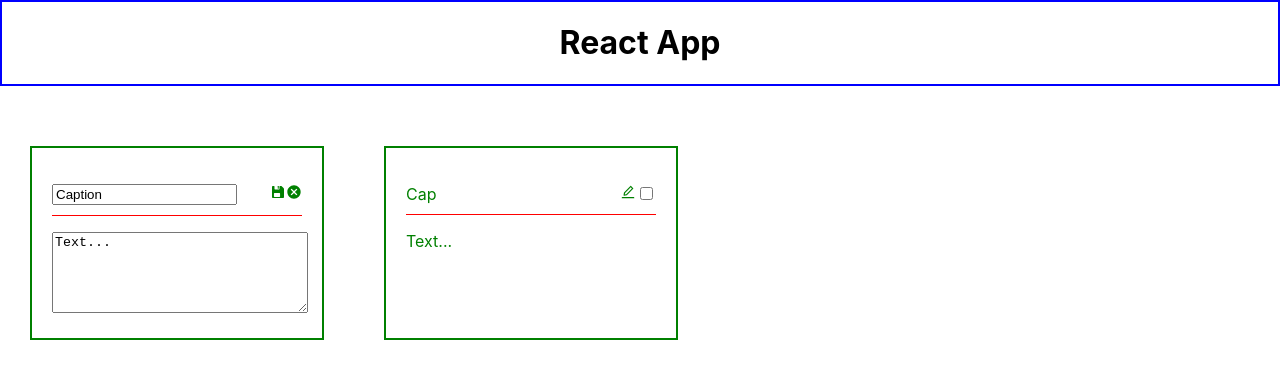
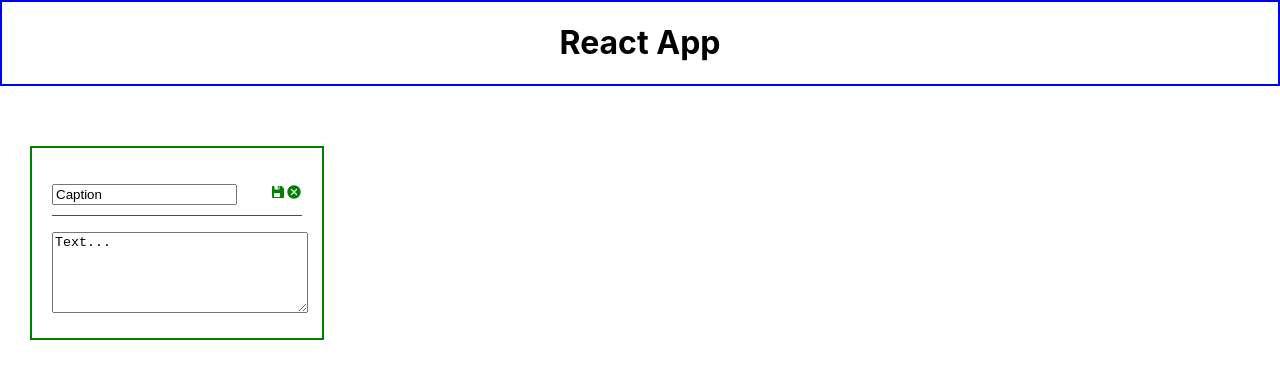
Before and after one commit to NataliaSirotko/react-course, a React (Create React App) app: page / in a window 1280 px wide. Both pictures are taken after a click on the element 274 px from the left and 193 px from the top of the page. Shown: the top 378 px of the page. Built offline with nearby package versions, Linux system fonts and the light colour scheme.

Commit message:
Fixing Understanding the Basic. Task3.

```diff
--- a/src/App.js
+++ b/src/App.js
@@ -9,13 +9,9 @@ function App() {
     card: {
         caption: 'Caption',
         text: 'Text...',
-        checked: false,
-        edited: false
-      },
-    cachedCard: {
-      caption: '',
-      text: ''
-    }
+        checked: false
+    },
+    edited: false
   });
 
   function checkboxChange() {
@@ -23,62 +19,47 @@ function App() {
       ...cardState,
       card: {
         ...cardState.card,
-        checked: !cardState.card.checked}
-    });
-  }
-
-  function editCard() {
-    setCardState({
-      card: {
-        ...cardState.card,
-        edited: true,
-        checked: false,
-      },
-      cachedCard: {
-        caption: cardState.card.caption,
-        text: cardState.card.text
+        checked: !cardState.card.checked
       }
     });
   }
 
-  function changeHandler(event, property) {
+  function editMode() {
     setCardState({
-      ...cardState,
-      cachedCard: {
-        ...cardState.cachedCard, [property]: event.target.value
-      }
+      card: {
+        ...cardState.card,
+        checked: false
+      },
+      edited: true
     });
   }
 
-  function saveEditing() {
+  function saveEditing(x, y) {
     setCardState({
-      ...cardState,
       card: {
         ...cardState.card,
-        edited: false,
-      caption: cardState.cachedCard.caption,
-      text: cardState.cachedCard.text
-      }
-    })
+        caption: x,
+        text: y
+      },
+      edited: false
+    });
   }
 
   function cancelEditing() {
     setCardState({
       ...cardState,
-      card: {
-        ...cardState.card,
-        edited: false
-      }
+      edited: false
     });
   }
 
   return (
     <div className="App">
       <Header></Header>
-      <Card className="block" caption={cardState.card.caption} text={cardState.card.text} checked={cardState.card.checked} edited={cardState.card.edited}
-          cachedCaption={cardState.cachedCard.caption} cachedText={cardState.cachedCard.text}
-          onCheckboxChange={checkboxChange} onCardEdit={editCard} onTextEdit={changeHandler} onSave={saveEditing} onCancel={cancelEditing}></Card>
-      <Card className="block" caption="Cap" text="Text..."></Card>
+      <Card className="block" data={cardState.card} edited={cardState.edited}
+        onCheckboxChange={checkboxChange}
+        onEditMode={editMode}
+        onSave={saveEditing}
+        onCancel={cancelEditing}></Card>
     </div>
   );
 }
--- a/src/Card/index.js
+++ b/src/Card/index.js
@@ -1,4 +1,4 @@
-import React from 'react';
+import React, { useState } from 'react';
 import './index.css';
 import classNames from 'classnames';
 import { IoIosSave } from 'react-icons/io';
@@ -8,27 +8,69 @@ import { MdCancel } from 'react-icons/md';
 const Card = (props) => {
 
     let cardClass = classNames('card', {
-        'card-checked': props.checked
+        'card-checked': props.data.checked
     });
 
-    return <div className={cardClass}>
-        <p>
-            { props.edited
-            ? <input  type="text" onChange={(event) =>props.onTextEdit(event, 'caption')} value={props.cachedCaption} />
-            : <span >{props.caption}</span> }
-            <span className="iconBox">
-                { props.edited
-                ? <span onClick={props.onSave}><IoIosSave /></span>
-                : <span onClick={props.onCardEdit}><AiOutlineEdit /></span> }
-                { props.edited
-                ? <span onClick={props.onCancel}><MdCancel /></span>
-                : <input type="checkbox" checked={props.checked} onChange={props.onCheckboxChange} /> }
-            </span>
-        </p>
-        { props.edited
-        ? <textarea onChange={(event) => props.onTextEdit(event, 'text')} value={props.cachedText}></textarea>
-        : <p>{props.text}</p> }
-    </div>
+    const [cachedState, setCachedState] = useState({
+        cachedCard: {}
+    });
+
+    function editing() {
+      props.onEditMode();
+      setCachedState({
+        cachedCard: {
+          ...props.data
+        }
+      });
+    }
+
+    function changeHandler(event, property) {
+      setCachedState({
+        cachedCard: {
+          ...cachedState.cachedCard, [property]: event.target.value
+        }
+      });
+    }
+
+    function saveEditing() {
+      props.onSave(cachedState.cachedCard.caption, cachedState.cachedCard.text);
+    }
+
+    function cancelEditing() {
+      props.onCancel();
+      setCachedState({
+        cachedCard: {
+          ...props.data
+        }
+      });
+    }
+
+    const editMode = (
+        <div className={cardClass}>
+            <p>
+                <input  type="text" onChange={(event) =>changeHandler(event, 'caption')} value={cachedState.cachedCard.caption} />
+                <span className="iconBox">
+                    <span onClick={saveEditing}><IoIosSave /></span>
+                    <span onClick={cancelEditing}><MdCancel /></span>
+                </span>
+            </p>
+            <textarea onChange={(event) => changeHandler(event, 'text')} value={cachedState.cachedCard.text}></textarea>
+        </div>
+    );
+    const defaultMode = (
+        <div className={cardClass}>
+            <p>
+                <span >{props.data.caption}</span>
+                <span className="iconBox">
+                    <span onClick={editing}><AiOutlineEdit /></span>
+                    <input type="checkbox" checked={props.data.checked} onChange={props.onCheckboxChange} />
+                </span>
+            </p>
+            <p>{props.data.text}</p>
+        </div>
+    );
+
+    return props.edited ? editMode : defaultMode;
 };
 
 export default Card;
```
